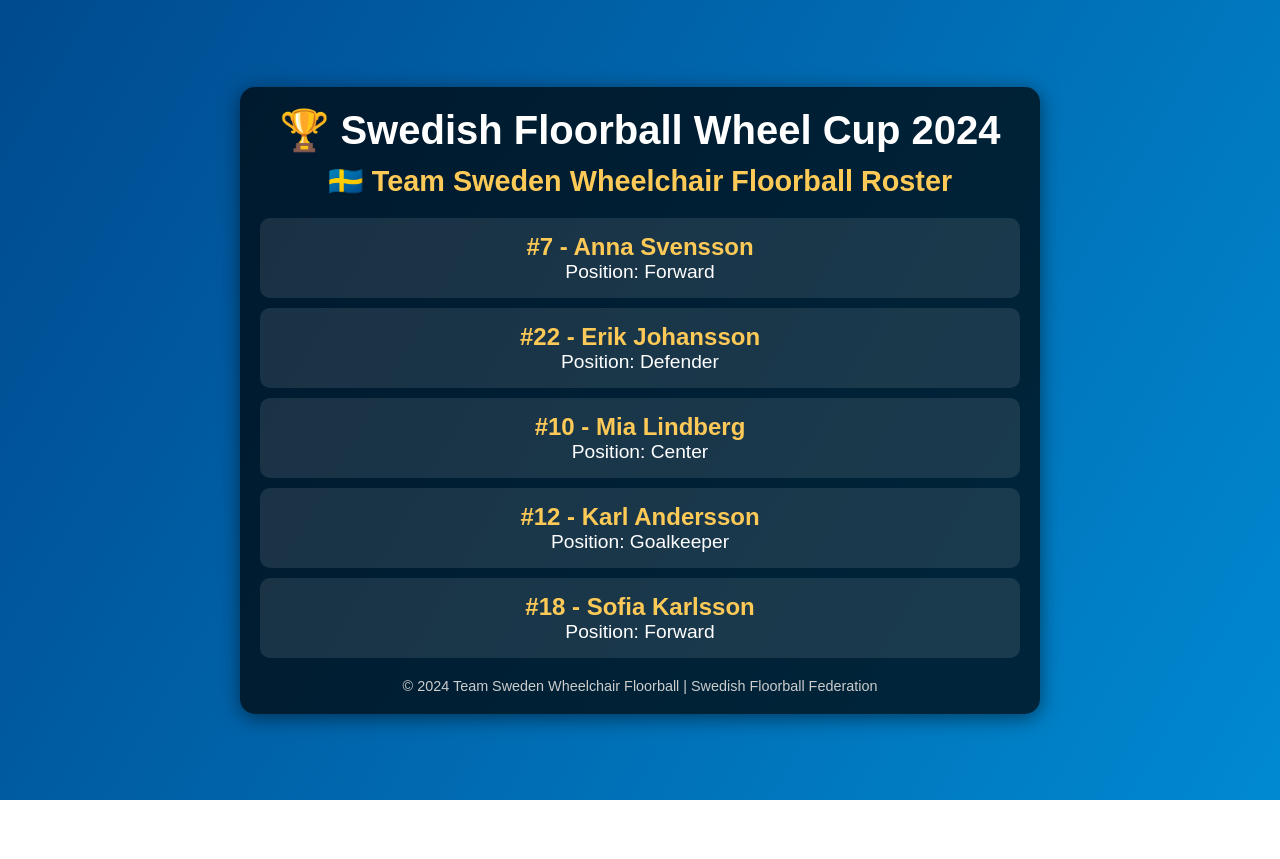
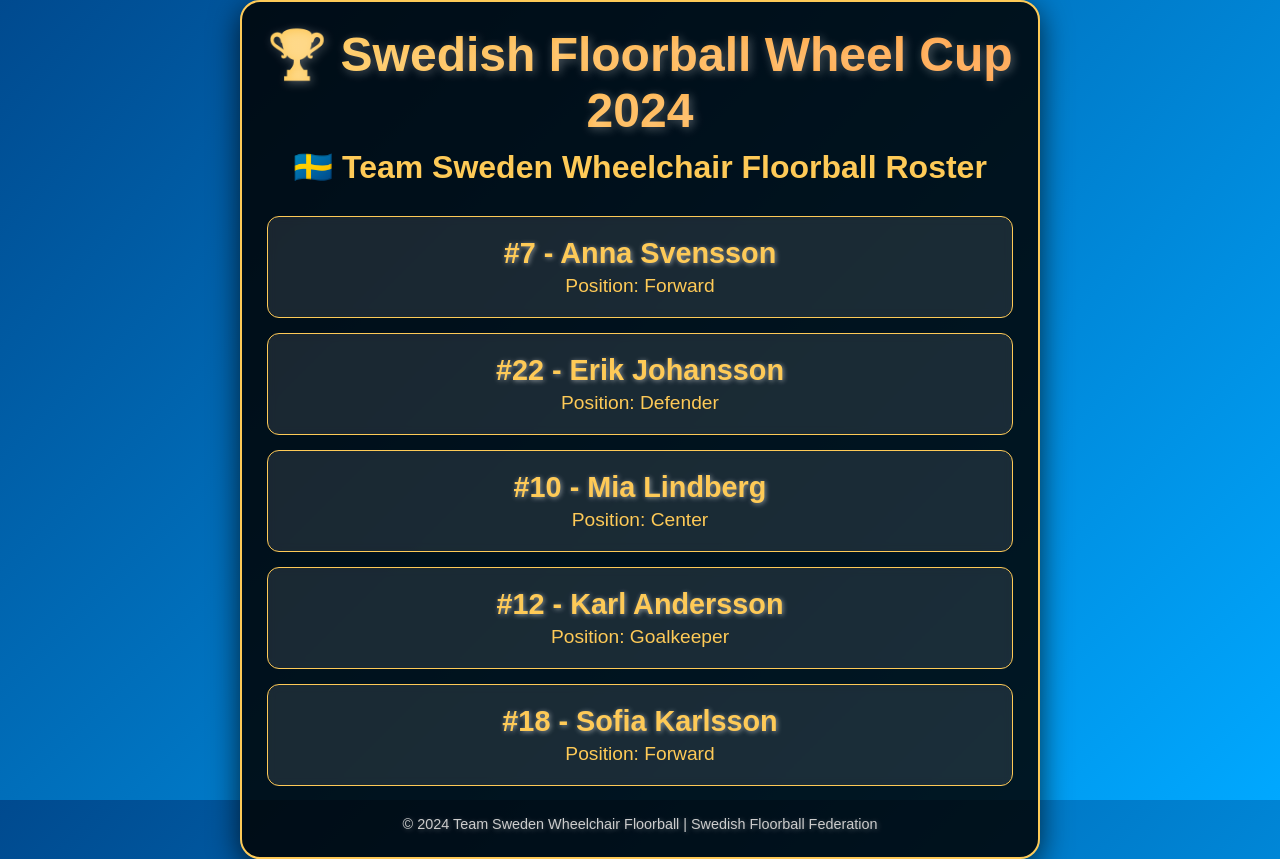
Before and after one commit to therollingtester/team-sweden-wheelchair-floorball, a plain HTML site: page index.html in a window 1280 px wide. Before the commit the page ends 800 px from the top, so only its background shows below. Drawn offline with Linux system fonts and the light colour scheme.

Commit message:
Update styles.css

```diff
--- a/styles.css
+++ b/styles.css
@@ -1,68 +1,125 @@
+/* Reset and universal styles */
 * {
     margin: 0;
     padding: 0;
     box-sizing: border-box;
 }
 
+/* Body styling */
 body {
     font-family: 'Arial', sans-serif;
-    background: linear-gradient(120deg, #004a8f, #0089d1);
+    background: linear-gradient(135deg, #004a8f, #00a8ff);
     color: #fff;
     display: flex;
     justify-content: center;
     align-items: center;
     min-height: 100vh;
+    overflow: hidden;
+    background-attachment: fixed;
+    background-size: cover;
 }
 
+/* Poster container */
 .poster {
     width: 90%;
     max-width: 800px;
-    background: rgba(0, 0, 0, 0.7);
-    border-radius: 15px;
-    padding: 20px;
-    box-shadow: 0 4px 20px rgba(0, 0, 0, 0.5);
+    background: rgba(0, 0, 0, 0.85);
+    border-radius: 20px;
+    padding: 25px;
+    box-shadow: 0 8px 30px rgba(0, 0, 0, 0.7);
     text-align: center;
+    animation: fadeIn 1s ease-in-out;
+    border: 2px solid #feca57;
+    position: relative;
+    overflow: hidden;
 }
 
+/* Header styles */
 .header h1 {
-    font-size: 2.5rem;
+    font-size: 3rem;
     margin-bottom: 10px;
+    background: linear-gradient(to right, #feca57, #ff9f43);
+    -webkit-background-clip: text;
+    -webkit-text-fill-color: transparent;
+    text-shadow: 2px 2px 10px rgba(255, 255, 255, 0.3);
 }
 
 .header h2 {
-    font-size: 1.8rem;
+    font-size: 2rem;
     color: #feca57;
-    margin-bottom: 20px;
+    margin-bottom: 30px;
 }
 
+/* Roster and player cards */
 .roster {
     margin: 20px 0;
 }
 
 .player {
     background: rgba(255, 255, 255, 0.1);
-    margin: 10px 0;
-    padding: 15px;
-    border-radius: 10px;
-    transition: transform 0.3s, box-shadow 0.3s;
+    margin: 15px 0;
+    padding: 20px;
+    border-radius: 12px;
+    border: 1px solid #feca57;
+    transition: transform 0.4s, box-shadow 0.4s, background 0.4s;
+    cursor: pointer;
+    backdrop-filter: blur(5px);
+    color: #feca57;
 }
 
 .player h3 {
-    font-size: 1.5rem;
-    color: #feca57;
+    font-size: 1.8rem;
+    margin-bottom: 5px;
+    text-shadow: 1px 1px 5px rgba(255, 255, 255, 0.5);
 }
 
 .player p {
     font-size: 1.2rem;
 }
 
+/* Hover effects for player cards */
 .player:hover {
-    transform: scale(1.05);
-    box-shadow: 0 6px 15px rgba(0, 0, 0, 0.3);
+    transform: scale(1.08);
+    box-shadow: 0 10px 20px rgba(255, 255, 255, 0.3);
+    background: rgba(255, 255, 255, 0.2);
+    color: #fff;
 }
 
+/* Footer styles */
 .footer {
-    margin-top: 20px;
+    margin-top: 30px;
     font-size: 0.9rem;
     color: #ccc;
+    text-shadow: 1px 1px 5px rgba(255, 255, 255, 0.3);
 }
+
+/* Animations */
+@keyframes fadeIn {
+    from {
+        opacity: 0;
+        transform: translateY(-20px);
+    }
+    to {
+        opacity: 1;
+        transform: translateY(0);
+    }
+}
+
+/* Mobile responsiveness */
+@media (max-width: 480px) {
+    .poster {
+        padding: 15px;
+    }
+    .header h1 {
+        font-size: 2.5rem;
+    }
+    .header h2 {
+        font-size: 1.5rem;
+    }
+    .player h3 {
+        font-size: 1.5rem;
+    }
+    .player p {
+        font-size: 1rem;
+    }
+}
```
